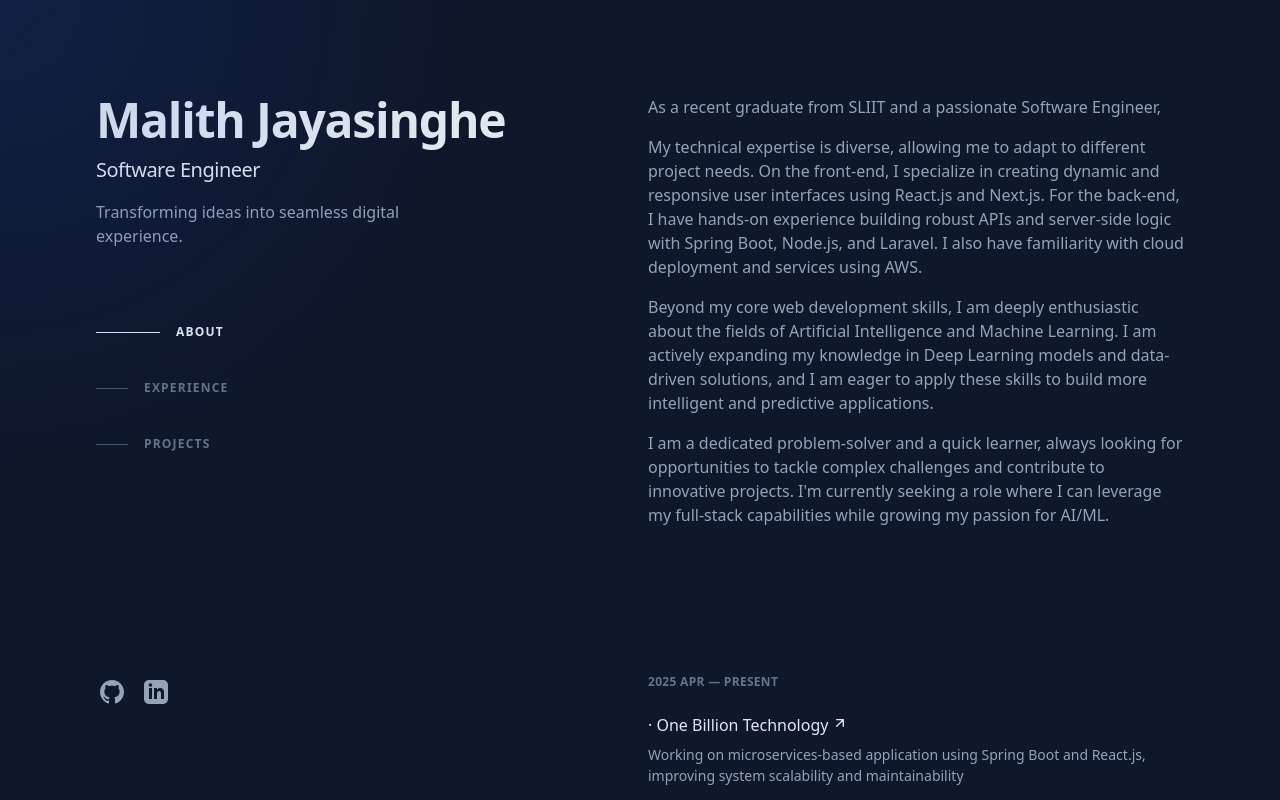
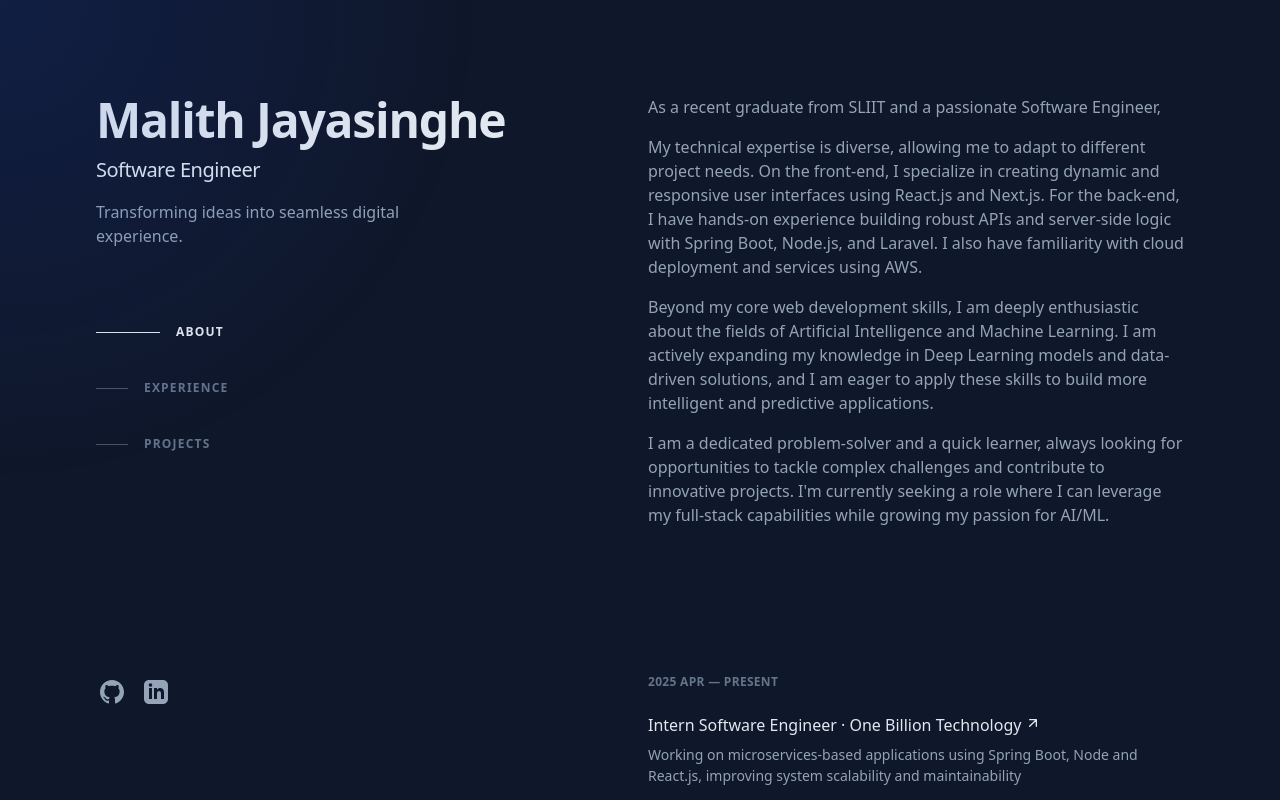
Before and after one commit to malithJayasinghe2000/malith, a Next.js app: page / in a window 1280 px wide. Shown: the top 800 px of the page. Built offline with nearby package versions, Linux system fonts and the light colour scheme.

Commit message:
Update internship experience details
Updated job titles and descriptions for internship experiences, and added new tags.

```diff
--- a/app/page.tsx
+++ b/app/page.tsx
@@ -42,14 +42,14 @@ export default function Portfolio() {
   const experiences = [
     {
       period: "2025 Apr — Present",
-      title: "",
+      title: "Intern Software Engineer",
       company: "One Billion Technology",
-      description: "Working on microservices-based application using Spring Boot and React.js, improving system scalability and maintainability",
-      tags: ["Spring Boot", "React", "Redux", "MongoDB", "AWS","Microservices", "Bitbucket", "Jira", "Postman"]
+      description: "Working on microservices-based applications using Spring Boot, Node and React.js, improving system scalability and maintainability",
+      tags: ["Spring Boot","Serverless","Node", "React", "Redux", "MongoDB", "AWS","Microservices", "Bitbucket", "Jira", "Postman"]
     },
     {
       period: "2024 Feb — 2024 Oct",
-      title: "",
+      title: "Intern Software Engineer",
       company: "Softmint Software Solutions",
       description: "Optimized SQL queries and improved database performance. Specialized in creating scalable and secure backend services using Laravel, focusing on database management and API integration.",
       tags: ["Laravel", "React", "MySql", "WordPress", "Node.js", "Github", "Digital Ocean", "CPanel"]
```
